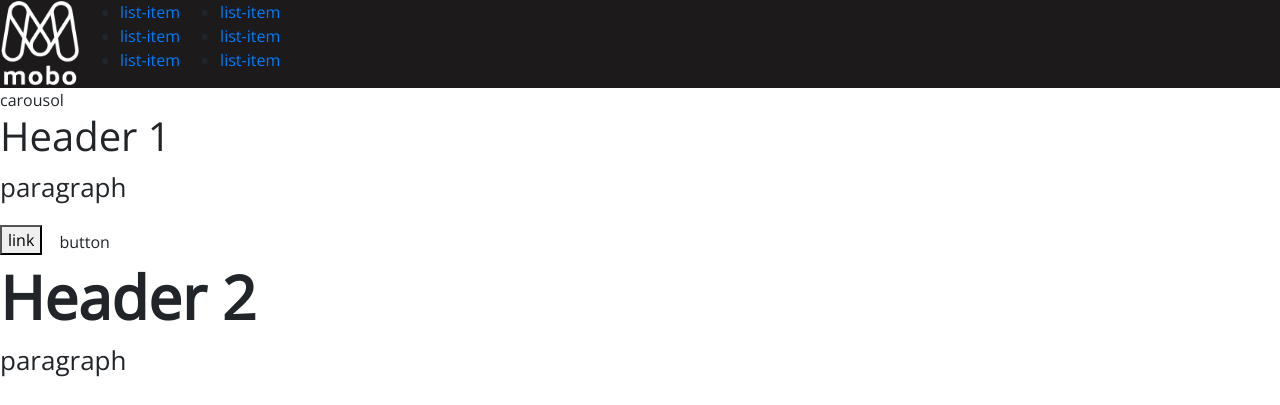
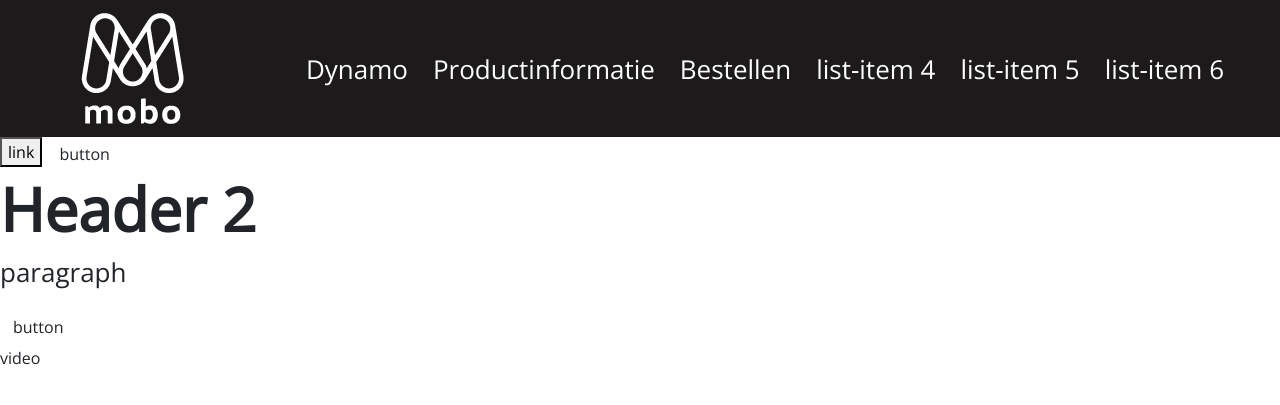
Before and after one commit to lennartkimmel/Mobo, a PHP site: page / in a window 1280 px wide. Shown: the top 405 px of the page. Run offline with PHP 8.4, Linux system fonts and the light colour scheme; style sheets or scripts are compiled from the project's sources; some libraries are stand-ins or nearby versions; some web fonts are replaced.

Commit message:
Building navigation bar

```diff
--- a/source/app/index.html
+++ b/source/app/index.html
@@ -12,22 +12,18 @@
         <link href="https://fonts.googleapis.com/css?family=Open+Sans:300,300i|Palanquin:600&display=swap" rel="stylesheet">
     </head>
     <body>
-        <nav>
-            <div id="logo">
-                <a href="/" title="mobo"><img src="/img/logo-mobo.png" alt="mobo"/></a>
-            </div>
-            <div id="nav-links">
-                <ul>
-                    <li><a href="/" title="list-item">list-item</a></li>
-                    <li><a href="/" title="list-item">list-item</a></li>
-                    <li><a href="/" title="list-item">list-item</a></li>
-                </ul>
-            </div>
-            <div id="social-links">
-                <ul>
-                    <li><a href="/" title="list-item">list-item</a></li>
-                    <li><a href="/" title="list-item">list-item</a></li>
-                    <li><a href="/" title="list-item">list-item</a></li>
+        <nav class="navbar navigation">
+            <div class="container-fluid">
+                <div class="navbar-header">
+                    <a class="navbar-brand" href="/" title="mobo"><img class="brand-image" src="/img/logo-mobo.png" alt="mobo"/></a>
+                </div>
+                <ul class="nav navbar-nav">
+                    <li><a href="/" title="list-item">Dynamo</a></li>
+                    <li><a href="/" title="list-item">Productinformatie</a></li>
+                    <li><a href="/" title="list-item">Bestellen</a></li>
+                    <li><a href="/" title="list-item">list-item 4</a></li>
+                    <li><a href="/" title="list-item">list-item 5</a></li>
+                    <li><a href="/" title="list-item">list-item 6</a></li>
                 </ul>
             </div>
         </nav>
--- a/source/app/scss/base/_typography.scss
+++ b/source/app/scss/base/_typography.scss
@@ -3,6 +3,16 @@
  */
 body {
   font-family: $font-stack;
+}
+nav {
+  ul{
+      li{
+          a{
+              color: $white;
+              font-size: 26px;
+          }
+      }
+  }
 }
 h2{
   font-size: 60px;
--- a/source/app/scss/layout/_header.scss
+++ b/source/app/scss/layout/_header.scss
@@ -1,16 +1,22 @@
-nav {
-    background: $black;
-    margin: 0 auto;
-    padding: 0;
-    display: flex;
+.navbar-nav {
     flex-direction: row;
 }
+.navbar-brand{
+    margin-left: 50px;
+    transition: 0.4s;
+}
 
-#logo {
-    a {
-        img {
-            width: 80px;
-            padding: 1px;
+.navigation {
+    background: $black;
+    transition: 0.4s;
+    position: fixed;
+    width: 100%;
+    top: 0;
+    z-index: 99;
+    ul{
+        line-height: 1;
+        li{
+            margin-right: 25px;
         }
     }
 }
```
Also changed, not shown: source/app/js/app.js (+12 -0 lines), source/dist/index.html (+12 -16 lines), source/app/css/main.css, source/dist/css/main.min.css, source/dist/js/scripts.min.js.
